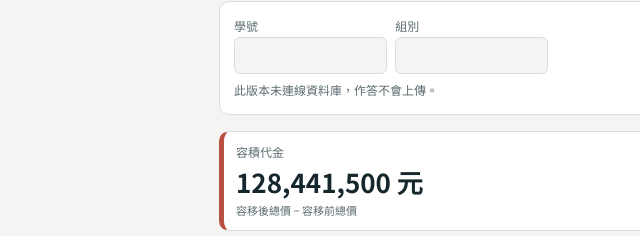
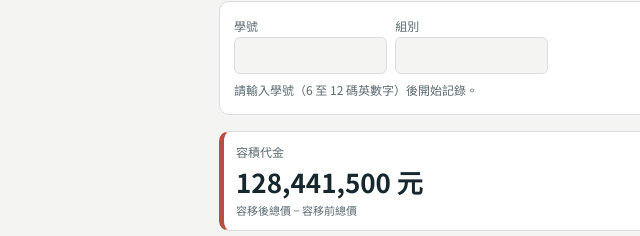
Before and after one commit to zonetai/tdr-fee-classroom, a plain HTML site: page index.html in a window 1280 px wide. Shown: the part 124-360 px from the top of the page, 7-647 px from the left. Drawn offline with Linux system fonts and the light colour scheme.

Commit message:
接上 Supabase 專案 tdr-fee-classroom（anon key）
Co-Authored-By: Claude Fable 5.1 <noreply@anthropic.com>

```diff
--- a/index.html
+++ b/index.html
@@ -422,7 +422,7 @@ function init() {
 }
 document.addEventListener('DOMContentLoaded', init);
 /* 雲端紀錄（Supabase）。SB.url 與 SB.key 留空時自動停用，網站仍可離線使用。key 為公開的 anon key，權限由資料庫 RLS 控制。 */
-const SB = { url: '', key: '' };
+const SB = { url: 'https://abivagstlpxduhokslee.supabase.co', key: 'eyJhbGciOiJIUzI1NiIsInR5cCI6IkpXVCJ9.eyJpc3MiOiJzdXBhYmFzZSIsInJlZiI6ImFiaXZhZ3N0bHB4ZHVob2tzbGVlIiwicm9sZSI6ImFub24iLCJpYXQiOjE3OTQyNjc3MTQsImV4cCI6MjEwOTg0MzcxNH0.KRWPTgUVWTDSbm0LIYVKp2C0q8uPnYq5h2I3q2jj66w' };
 const who = { sid: '', grp: '' };
 try { Object.assign(who, JSON.parse(localStorage.getItem('tdr_who') || '{}')); } catch (e) {}
 const cloudOn = () => SB.url && SB.key && /^[0-9A-Za-z]{6,12}$/.test(who.sid);
```
